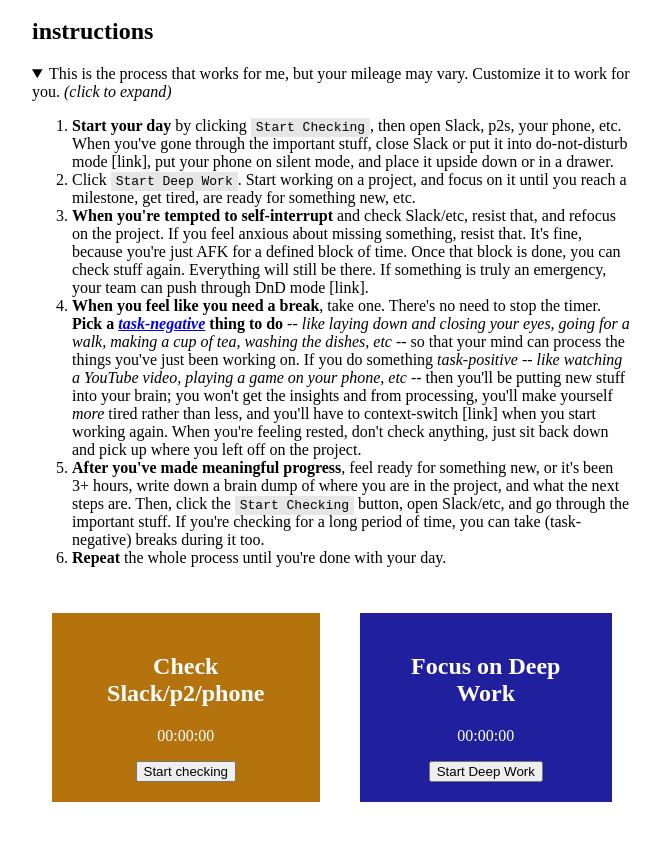
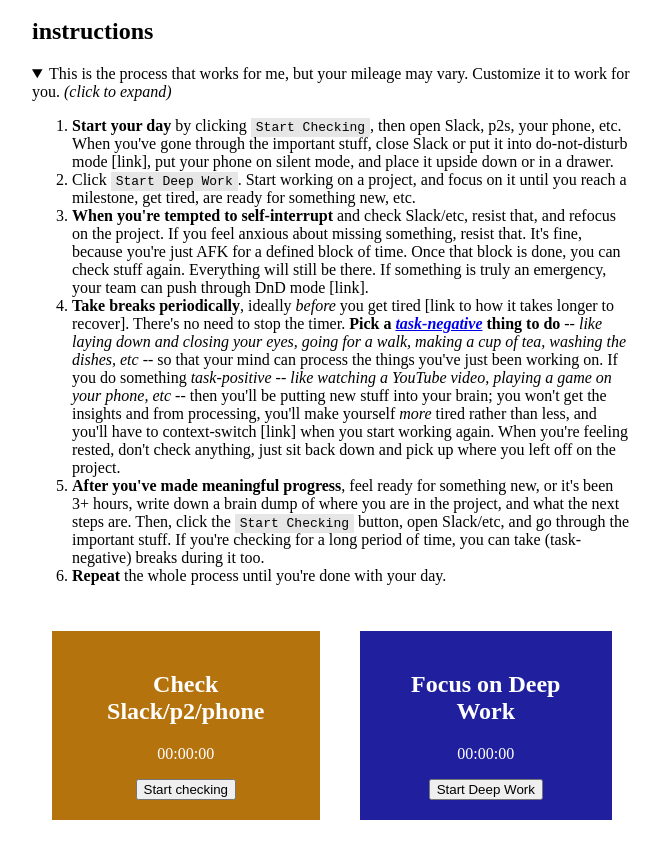
Before and after one commit to iandunn/deep-work-timer, a plain HTML site: page index.html in a window 1280 px wide. Shown: the part 90-948 px from the top of the page, without its empty margins (308-969 px from the left). Drawn offline with Linux system fonts and the light colour scheme.

Commit message:
Tweak instructions

```diff
--- a/index.html
+++ b/index.html
@@ -115,7 +115,7 @@ low priority:
 			<li><strong>When you're tempted to self-interrupt</strong> and check Slack/etc, resist that, and refocus on the project. If you feel anxious about missing something, resist that. It's fine, because you're just AFK for a defined block of time. Once that block is done, you can check stuff again. Everything will still be there. If something is truly an emergency, your team can push through DnD mode [link].
 			</li>
 
-			<li><strong>When you feel like you need a break</strong>, take one. There's no need to stop the timer. <strong>Pick a <em><a href="https://www.washingtonpost.com/news/inspired-life/wp/2015/03/10/your-sweet-spot-how-to-become-more-productive-while-actually-working-less/">task-negative</a></em> thing to do</strong> <em>-- like laying down and closing your eyes, going for a walk, making a cup of tea, washing the dishes, etc --</em> so that your mind can process the things you've just been working on. If you do something <em>task-positive</em> <em>-- like watching a YouTube video, playing a game on your phone, etc --</em> then you'll be putting new stuff into your brain; you won't get the insights and from processing, you'll make yourself <em>more</em> tired rather than less, and you'll have to context-switch [link] when you start working again. When you're feeling rested, don't check anything, just sit back down and pick up where you left off on the project.
+			<li><strong>Take breaks periodically</strong>, ideally <em>before</em> you get tired [link to how it takes longer to recover]. There's no need to stop the timer. <strong>Pick a <em><a href="https://www.washingtonpost.com/news/inspired-life/wp/2015/03/10/your-sweet-spot-how-to-become-more-productive-while-actually-working-less/">task-negative</a></em> thing to do</strong> <em>-- like laying down and closing your eyes, going for a walk, making a cup of tea, washing the dishes, etc --</em> so that your mind can process the things you've just been working on. If you do something <em>task-positive</em> <em>-- like watching a YouTube video, playing a game on your phone, etc --</em> then you'll be putting new stuff into your brain; you won't get the insights and from processing, you'll make yourself <em>more</em> tired rather than less, and you'll have to context-switch [link] when you start working again. When you're feeling rested, don't check anything, just sit back down and pick up where you left off on the project.
 
 			</li>
 
```
